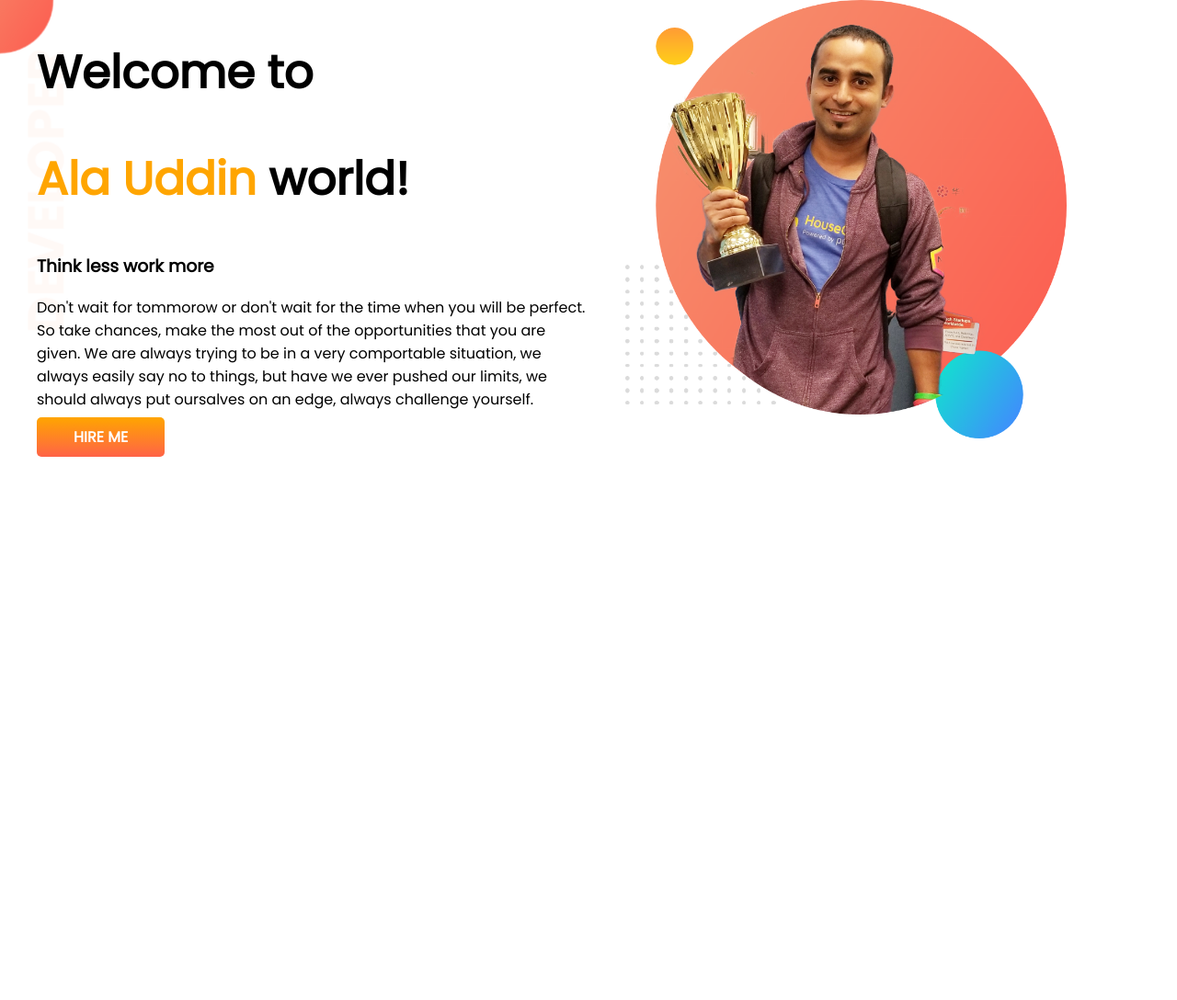
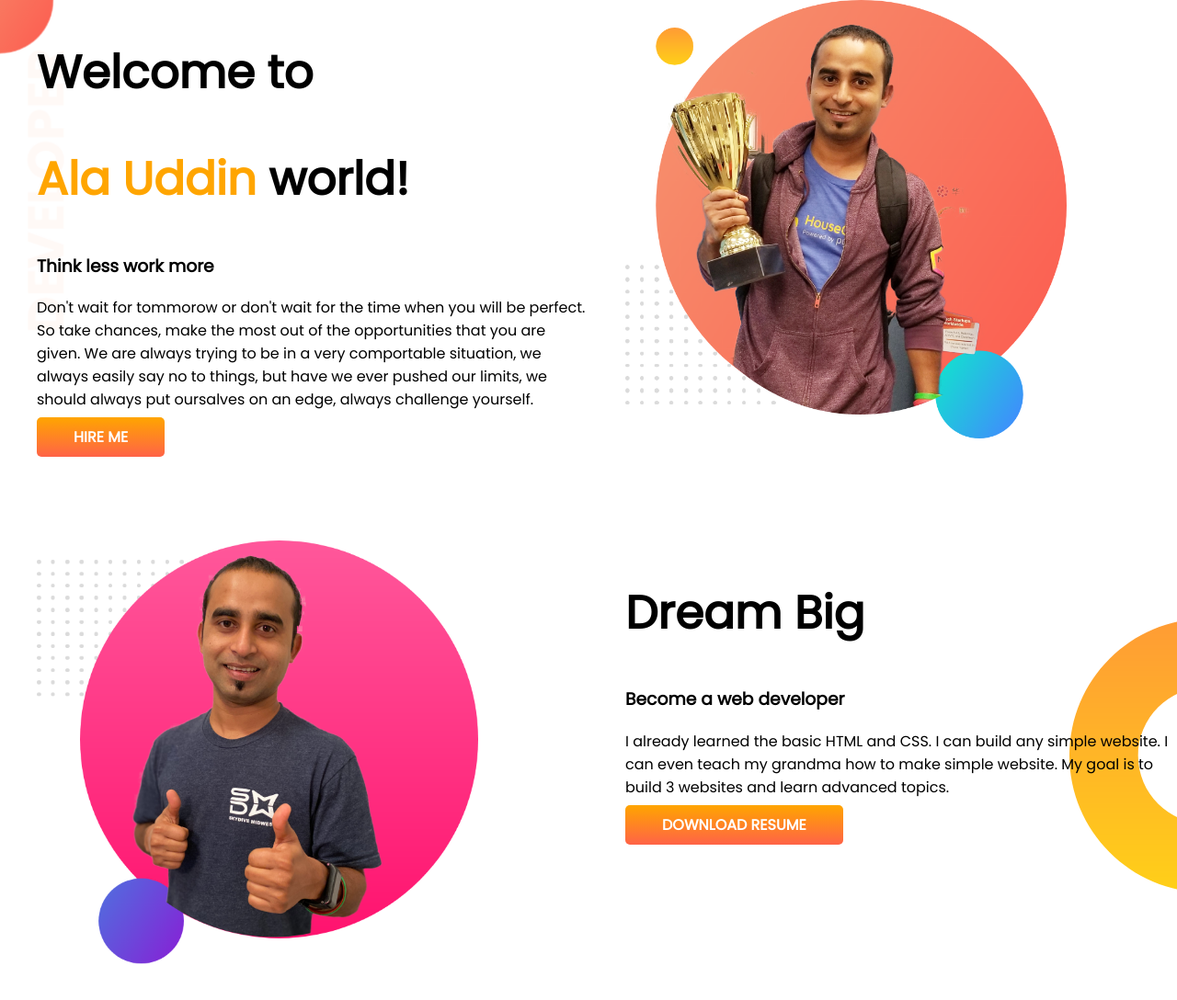
Before and after one commit to Alauddin33/developer-portfolio, a plain HTML site: page index.html in a window 1280 px wide. Shown: the whole page at 92% size. Before the commit the page ends 800 px from the top, so only its background shows below. Drawn offline with Linux system fonts and the light colour scheme.

Commit message:
dream big

```diff
--- a/index.html
+++ b/index.html
@@ -31,6 +31,19 @@
             <img src="images/jhankar.png" alt="">
         </div>
     </section>
+    <section class="dream-big">
+        <div class="half-width">
+            <img src="images/jhankar2.png" alt="">
+        </div>
+        <div class="half-width">
+            <h1>Dream Big</h1>
+            <h3>Become a web developer</h3>
+            <p>I already learned the basic HTML and CSS. I can build any simple website. I can even teach my grandma
+                how to make simple website. My goal is to build 3 websites and learn advanced topics.</p>
+            <a class="link-button" target="_blank" href="https://www.linkedin.com/in/ala-uddin-alin-b602645b/">DOWNLOAD
+                RESUME</a>
+        </div>
+    </section>
 </body>
 
 </html>
--- a/style.css
+++ b/style.css
@@ -13,6 +13,7 @@ h1 {
 
 section {
     display: flex;
+    margin-bottom: 100px;
 }
 
 .half-width {
@@ -38,3 +39,9 @@ section {
     background-repeat: no-repeat;
 
 }
+
+.dream-big {
+    background-image: url(images/dream-bg.png);
+    background-repeat: no-repeat;
+    background-position: right;
+}
```
